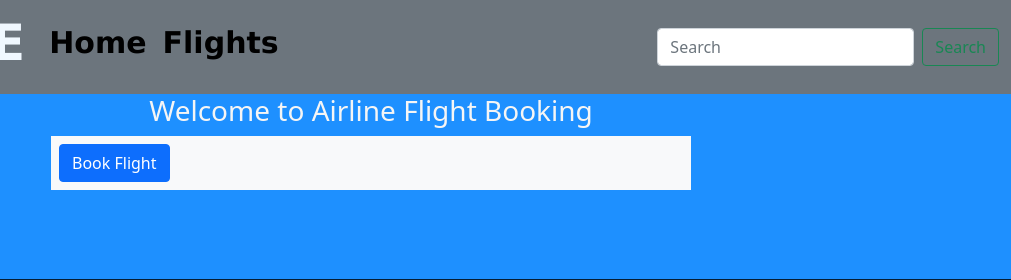
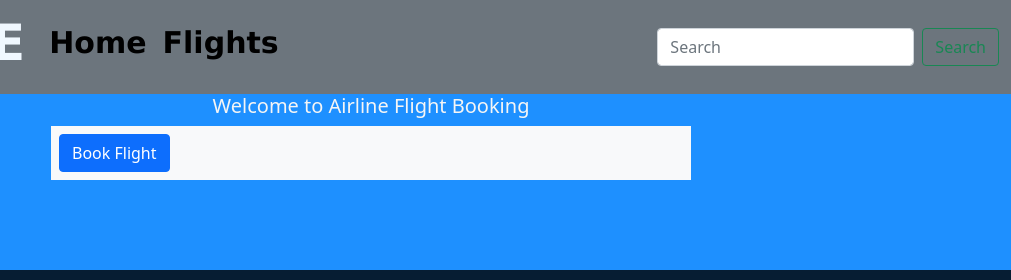
Before and after one commit to muriukianne/PHASE-1-PROJECT, a plain HTML site: page index.html in a window 1280 px wide. Shown: the top 280 px of the page, 269-1280 px from the left. Drawn offline with nearby package versions, Linux system fonts and the light colour scheme; no server answers.

Commit message:
Phase 1 project - Airline Website

```diff
--- a/index.html
+++ b/index.html
@@ -39,8 +39,7 @@
         </nav>
 
         <section class="developments">
-          <h3 style="text-align: center;">Welcome to Airline Flight Booking</h3>
-
+          <h5 style="text-align: center;">Welcome to Airline Flight Booking</h5>
       </section>
 
 
```
